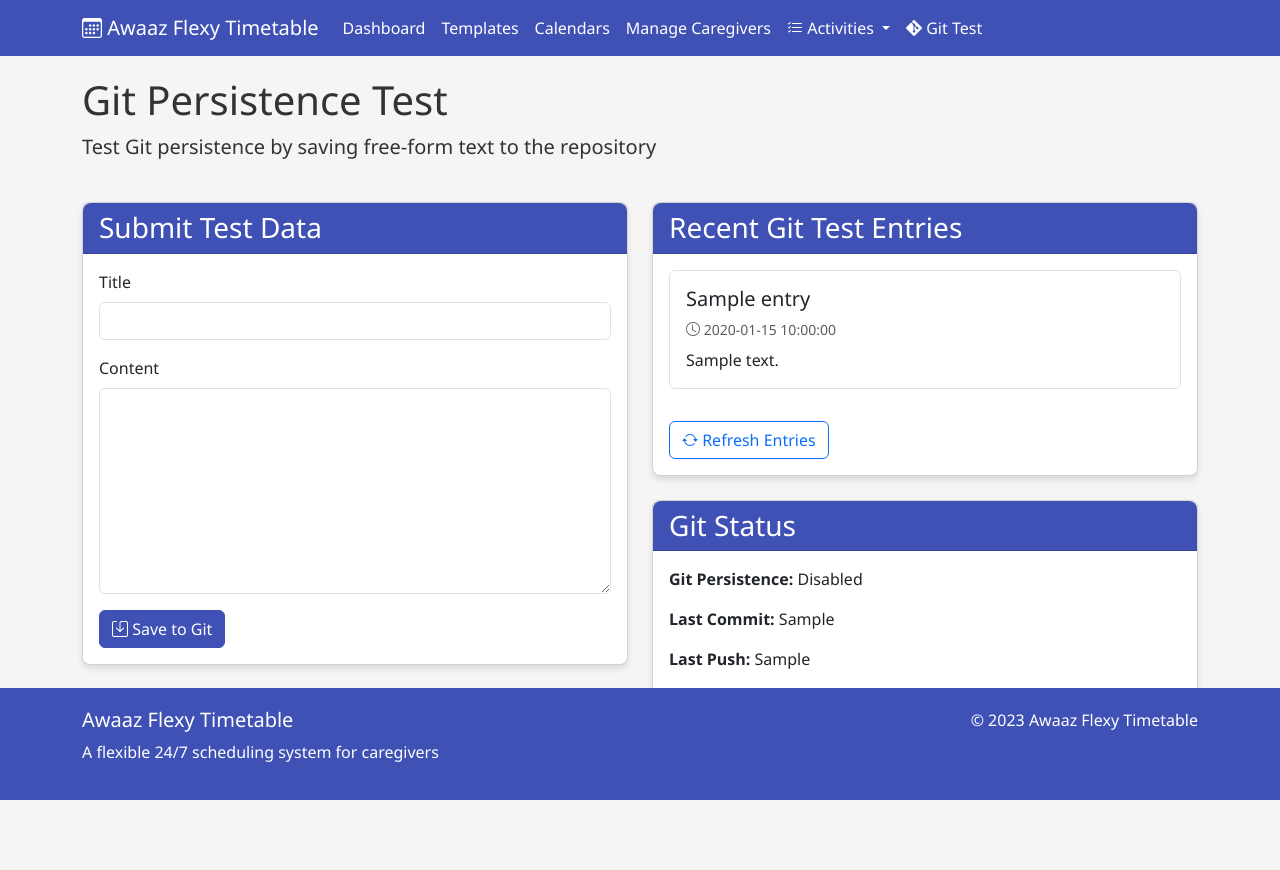
After one commit to perisri101/AwaazTimetable, a Python web app: template app/templates/git_test.html in a window 1280 px wide. The commit adds this page. Run offline with Jinja, Linux system fonts and the light colour scheme; the template is opened without the code that fills it: most values are stand-ins (such as "Sample title", 1, 10 or a date in 2020).

Commit message:
added functionality to test github as DB

```diff
--- a/app/templates/base.html
+++ b/app/templates/base.html
@@ -173,6 +173,11 @@
                             <li><a class="dropdown-item" href="{{ url_for('manage_activity_categories') }}">Manage Categories</a></li>
                         </ul>
                     </li>
+                    <li class="nav-item">
+                        <a class="nav-link" href="{{ url_for('git_test') }}">
+                            <i class="bi bi-git"></i> Git Test
+                        </a>
+                    </li>
                 </ul>
             </div>
         </div>
--- /dev/null
+++ b/app/templates/git_test.html
@@ -0,0 +1,289 @@
+{% extends "base.html" %}
+
+{% block title %}Git Persistence Test - Awaaz Flexy Timetable{% endblock %}
+
+{% block content %}
+<div class="row mb-4">
+    <div class="col-md-8">
+        <h1>Git Persistence Test</h1>
+        <p class="lead">Test Git persistence by saving free-form text to the repository</p>
+    </div>
+</div>
+
+<div class="row">
+    <div class="col-md-6">
+        <div class="card">
+            <div class="card-header">
+                <h3 class="mb-0">Submit Test Data</h3>
+            </div>
+            <div class="card-body">
+                <form id="gitTestForm">
+                    <input type="hidden" name="csrf_token" value="{{ csrf_token() }}"/>
+
+                    <div class="mb-3">
+                        <label for="title" class="form-label">Title</label>
+                        <input type="text" class="form-control" id="title" name="title" required>
+                        <div class="invalid-feedback" id="title-feedback"></div>
+                    </div>
+
+                    <div class="mb-3">
+                        <label for="content" class="form-label">Content</label>
+                        <textarea class="form-control" id="content" name="content" rows="8" required></textarea>
+                        <div class="invalid-feedback" id="content-feedback"></div>
+                    </div>
+
+                    <button type="submit" class="btn btn-primary" id="saveTestDataBtn">
+                        <i class="bi bi-save"></i> Save to Git
+                    </button>
+                </form>
+            </div>
+        </div>
+    </div>
+
+    <div class="col-md-6">
+        <div class="card">
+            <div class="card-header">
+                <h3 class="mb-0">Recent Git Test Entries</h3>
+            </div>
+            <div class="card-body">
+                <div id="recentEntries">
+                    {% if entries %}
+                        {% for entry in entries %}
+                            <div class="border rounded p-3 mb-3">
+                                <h5>{{ entry.title }}</h5>
+                                <div class="small text-muted mb-2">
+                                    <i class="bi bi-clock"></i> {{ entry.timestamp }}
+                                </div>
+                                <p class="mb-0">{{ entry.content }}</p>
+                            </div>
+                        {% endfor %}
+                    {% else %}
+                        <p class="text-muted">No entries yet. Create your first entry using the form.</p>
+                    {% endif %}
+                </div>
+                <button type="button" class="btn btn-outline-primary mt-3" id="refreshEntriesBtn">
+                    <i class="bi bi-arrow-repeat"></i> Refresh Entries
+                </button>
+            </div>
+        </div>
+
+        <div class="card mt-4">
+            <div class="card-header">
+                <h3 class="mb-0">Git Status</h3>
+            </div>
+            <div class="card-body">
+                <div id="gitStatus">
+                    <p><strong>Git Persistence:</strong> <span id="gitPersistenceStatus">{{ 'Enabled' if git_persistence_enabled else 'Disabled' }}</span></p>
+                    <p><strong>Last Commit:</strong> <span id="lastCommitInfo">{{ last_commit }}</span></p>
+                    <p><strong>Last Push:</strong> <span id="lastPushInfo">{{ last_push }}</span></p>
+                </div>
+                <button type="button" class="btn btn-outline-secondary mt-2" id="checkGitStatusBtn">
+                    <i class="bi bi-git"></i> Check Git Status
+                </button>
+            </div>
+        </div>
+    </div>
+</div>
+{% endblock %}
+
+{% block scripts %}
+<script>
+document.addEventListener('DOMContentLoaded', function() {
+    // Setup CSRF token for all AJAX requests
+    const csrfToken = document.querySelector('input[name="csrf_token"]').value;
+
+    // Handle form submission
+    document.getElementById('gitTestForm').addEventListener('submit', function(e) {
+        e.preventDefault();
+
+        const titleInput = document.getElementById('title');
+        const contentInput = document.getElementById('content');
+
+        // Reset feedback
+        titleInput.classList.remove('is-invalid');
+        contentInput.classList.remove('is-invalid');
+        document.getElementById('title-feedback').textContent = '';
+        document.getElementById('content-feedback').textContent = '';
+
+        // Validate
+        let isValid = true;
+
+        if (!titleInput.value.trim()) {
+            titleInput.classList.add('is-invalid');
+            document.getElementById('title-feedback').textContent = 'Title is required';
+            isValid = false;
+        }
+
+        if (!contentInput.value.trim()) {
+            contentInput.classList.add('is-invalid');
+            document.getElementById('content-feedback').textContent = 'Content is required';
+            isValid = false;
+        }
+
+        if (!isValid) return;
+
+        // Disable button during submission
+        const submitBtn = document.getElementById('saveTestDataBtn');
+        const originalBtnText = submitBtn.innerHTML;
+        submitBtn.disabled = true;
+        submitBtn.innerHTML = '<i class="bi bi-hourglass"></i> Saving...';
+
+        // Prepare data
+        const data = {
+            title: titleInput.value.trim(),
+            content: contentInput.value.trim()
+        };
+
+        // Send request
+        fetch('/api/git-test/save', {
+            method: 'POST',
+            headers: {
+                'Content-Type': 'application/json',
+                'X-CSRFToken': csrfToken
+            },
+            body: JSON.stringify(data)
+        })
+        .then(response => response.json())
+        .then(data => {
+            // Re-enable button
+            submitBtn.disabled = false;
+            submitBtn.innerHTML = originalBtnText;
+
+            if (data.success) {
+                // Clear form
+                titleInput.value = '';
+                contentInput.value = '';
+
+                // Show success message
+                const alertDiv = document.createElement('div');
+                alertDiv.className = 'alert alert-success alert-dismissible fade show';
+                alertDiv.innerHTML = `
+                    Entry saved successfully! Git commit: ${data.commit_hash || 'N/A'}
+                    <button type="button" class="btn-close" data-bs-dismiss="alert"></button>
+                `;
+                document.querySelector('.main-content').insertBefore(alertDiv, document.querySelector('.main-content').firstChild);
+
+                // Refresh entries
+                fetchRecentEntries();
+
+                // Update Git status
+                fetchGitStatus();
+            } else {
+                // Show error
+                const alertDiv = document.createElement('div');
+                alertDiv.className = 'alert alert-danger alert-dismissible fade show';
+                alertDiv.innerHTML = `
+                    ${data.message || 'Error saving entry'}
+                    <button type="button" class="btn-close" data-bs-dismiss="alert"></button>
+                `;
+                document.querySelector('.main-content').insertBefore(alertDiv, document.querySelector('.main-content').firstChild);
+            }
+        })
+        .catch(error => {
+            console.error('Error saving entry:', error);
+
+            // Re-enable button
+            submitBtn.disabled = false;
+            submitBtn.innerHTML = originalBtnText;
+
+            // Show error message
+            const alertDiv = document.createElement('div');
+            alertDiv.className = 'alert alert-danger alert-dismissible fade show';
+            alertDiv.innerHTML = `
+                An error occurred while saving the entry. Please try again.
+                <button type="button" class="btn-close" data-bs-dismiss="alert"></button>
+            `;
+            document.querySelector('.main-content').insertBefore(alertDiv, document.querySelector('.main-content').firstChild);
+        });
+    });
+
+    // Refresh entries button
+    document.getElementById('refreshEntriesBtn').addEventListener('click', function() {
+        const button = this;
+        const originalText = button.innerHTML;
+        button.disabled = true;
+        button.innerHTML = '<i class="bi bi-hourglass"></i> Loading...';
+
+        fetchRecentEntries(function() {
+            button.disabled = false;
+            button.innerHTML = originalText;
+        });
+    });
+
+    // Check Git status button
+    document.getElementById('checkGitStatusBtn').addEventListener('click', function() {
+        const button = this;
+        const originalText = button.innerHTML;
+        button.disabled = true;
+        button.innerHTML = '<i class="bi bi-hourglass"></i> Checking...';
+
+        fetchGitStatus(function() {
+            button.disabled = false;
+            button.innerHTML = originalText;
+        });
+    });
+
+    // Function to fetch recent entries
+    function fetchRecentEntries(callback) {
+        fetch('/api/git-test/entries')
+            .then(response => response.json())
+            .then(data => {
+                if (data.success) {
+                    // Update entries list
+                    const entriesContainer = document.getElementById('recentEntries');
+
+                    if (data.entries && data.entries.length > 0) {
+                        let entriesHtml = '';
+
+                        data.entries.forEach(entry => {
+                            entriesHtml += `
+                                <div class="border rounded p-3 mb-3">
+                                    <h5>${entry.title}</h5>
+                                    <div class="small text-muted mb-2">
+                                        <i class="bi bi-clock"></i> ${entry.timestamp}
+                                    </div>
+                                    <p class="mb-0">${entry.content}</p>
+                                </div>
+                            `;
+                        });
+
+                        entriesContainer.innerHTML = entriesHtml;
+                    } else {
+                        entriesContainer.innerHTML = '<p class="text-muted">No entries yet. Create your first entry using the form.</p>';
+                    }
+                } else {
+                    console.error('Error fetching entries:', data.message);
+                }
+
+                if (callback) callback();
+            })
+            .catch(error => {
+                console.error('Error fetching entries:', error);
+                if (callback) callback();
+            });
+    }
+
+    // Function to fetch Git status
+    function fetchGitStatus(callback) {
+        fetch('/api/git-test/status')
+            .then(response => response.json())
+            .then(data => {
+                if (data.success) {
+                    // Update Git status
+                    document.getElementById('gitPersistenceStatus').textContent = data.git_persistence_enabled ? 'Enabled' : 'Disabled';
+                    document.getElementById('lastCommitInfo').textContent = data.last_commit || 'N/A';
+                    document.getElementById('lastPushInfo').textContent = data.last_push || 'N/A';
+                } else {
+                    console.error('Error fetching Git status:', data.message);
+                }
+
+                if (callback) callback();
+            })
+            .catch(error => {
+                console.error('Error fetching Git status:', error);
+                if (callback) callback();
+            });
+    }
+});
+</script>
+{% endblock %}
```
Also changed, not shown: app/gitdb.py (+169 -0 lines), app/main.py (+104 -0 lines).
